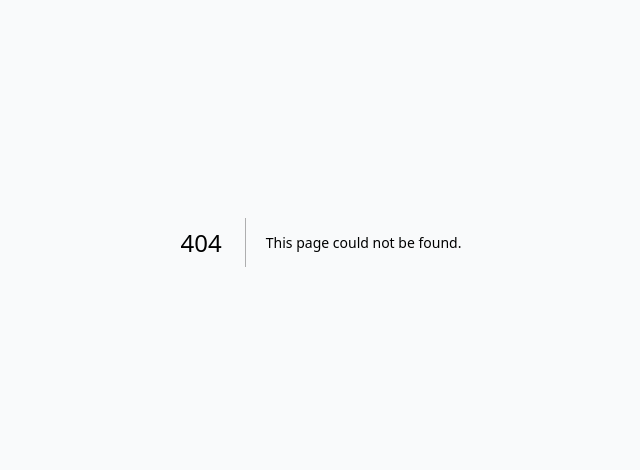
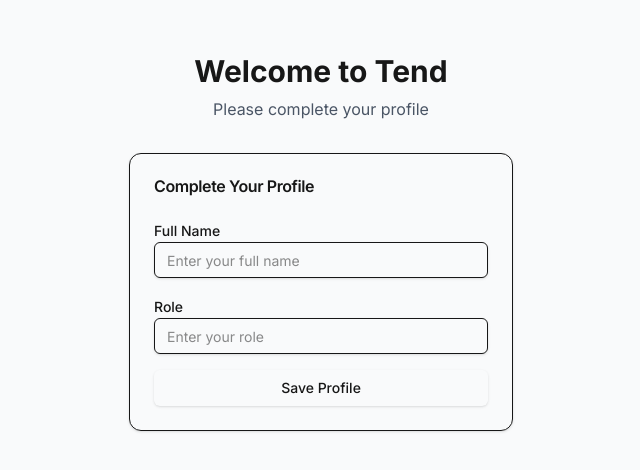
Before and after one commit to openn02/Tend, a Next.js app in the folder frontend/: page /onboarding in a window 1280 px wide. Before the commit this address had no page. Shown: the part 158-628 px from the top of the page, without its empty margins (319-959 px from the left). Built offline with nearby package versions, Linux system fonts and the light colour scheme; sample sign-in values are in the browser's storage.

Commit message:
feat: add onboarding page to collect user profile information

```diff
--- /dev/null
+++ b/frontend/src/app/onboarding/page.tsx
@@ -0,0 +1,100 @@
+"use client";
+
+import { useState } from 'react';
+import { useRouter } from 'next/navigation';
+import { Button } from "../../components/ui/button";
+import { Input } from "../../components/ui/input";
+import { Card, CardContent, CardHeader, CardTitle } from "../../components/ui/card";
+import { Label } from "../../components/ui/label";
+import { toast } from "sonner";
+
+export default function OnboardingPage() {
+  const router = useRouter();
+  const [fullName, setFullName] = useState('');
+  const [role, setRole] = useState('');
+  const [loading, setLoading] = useState(false);
+
+  const handleSubmit = async (e: React.FormEvent) => {
+    e.preventDefault();
+    setLoading(true);
+
+    try {
+      const token = localStorage.getItem('token');
+      const response = await fetch(`${process.env.NEXT_PUBLIC_BACKEND_URL}/api/v1/users/me`, {
+        method: 'PATCH',
+        headers: {
+          'Content-Type': 'application/json',
+          'Authorization': `Bearer ${token}`
+        },
+        body: JSON.stringify({
+          full_name: fullName,
+          role: role,
+          onboarding_completed: true
+        })
+      });
+
+      if (!response.ok) {
+        throw new Error('Failed to update profile');
+      }
+
+      toast.success('Profile updated successfully!');
+      router.push('/dashboard'); // Redirect to dashboard after onboarding
+    } catch (error) {
+      toast.error('Failed to update profile. Please try again.');
+    } finally {
+      setLoading(false);
+    }
+  };
+
+  return (
+    <div className="min-h-screen flex items-center justify-center bg-gray-50">
+      <div className="max-w-md w-full space-y-8 p-8">
+        <div className="text-center">
+          <h1 className="text-3xl font-bold">Welcome to Tend</h1>
+          <p className="mt-2 text-gray-600">Please complete your profile</p>
+        </div>
+
+        <Card>
+          <CardHeader>
+            <CardTitle>Complete Your Profile</CardTitle>
+          </CardHeader>
+          <CardContent>
+            <form onSubmit={handleSubmit} className="space-y-4">
+              <div className="space-y-2">
+                <Label htmlFor="fullName">Full Name</Label>
+                <Input
+                  id="fullName"
+                  type="text"
+                  value={fullName}
+                  onChange={(e) => setFullName(e.target.value)}
+                  required
+                  placeholder="Enter your full name"
+                />
+              </div>
+
+              <div className="space-y-2">
+                <Label htmlFor="role">Role</Label>
+                <Input
+                  id="role"
+                  type="text"
+                  value={role}
+                  onChange={(e) => setRole(e.target.value)}
+                  required
+                  placeholder="Enter your role"
+                />
+              </div>
+
+              <Button
+                type="submit"
+                className="w-full"
+                disabled={loading}
+              >
+                {loading ? 'Saving...' : 'Save Profile'}
+              </Button>
+            </form>
+          </CardContent>
+        </Card>
+      </div>
+    </div>
+  );
+}
```
